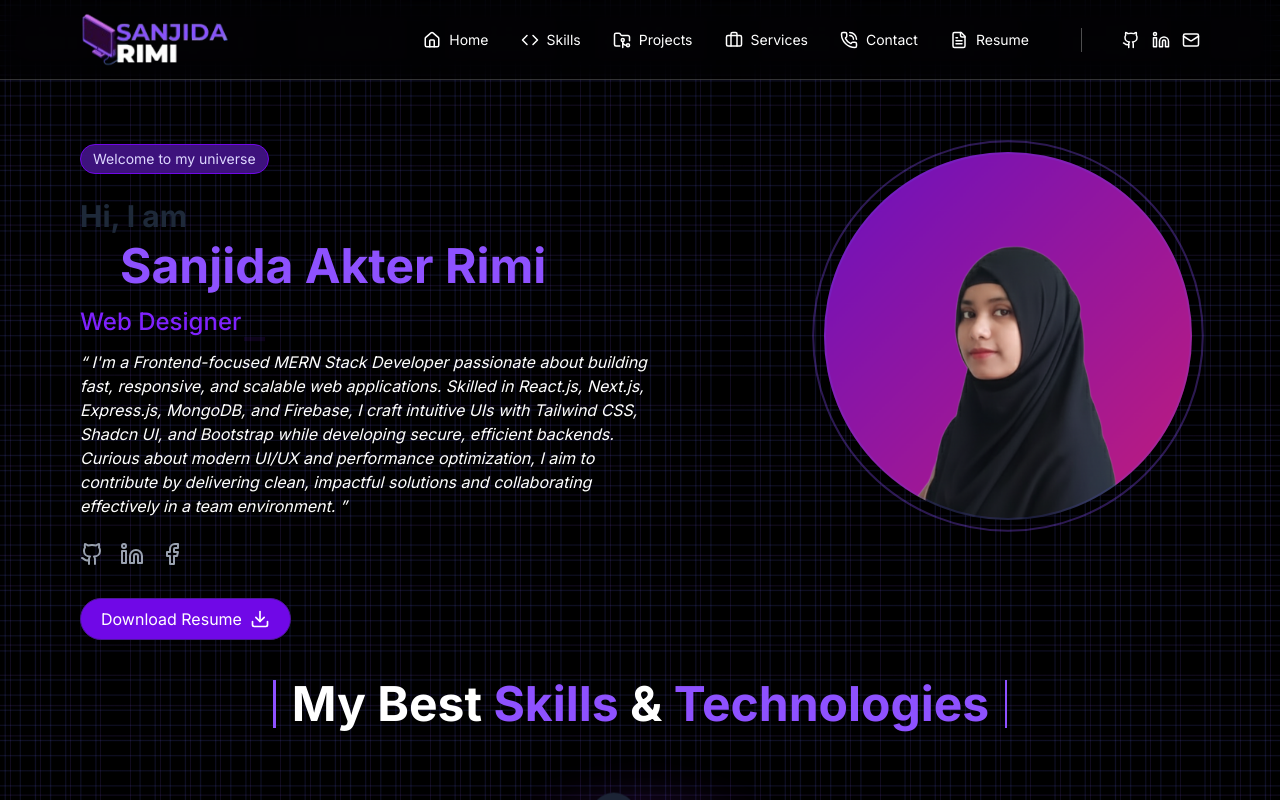
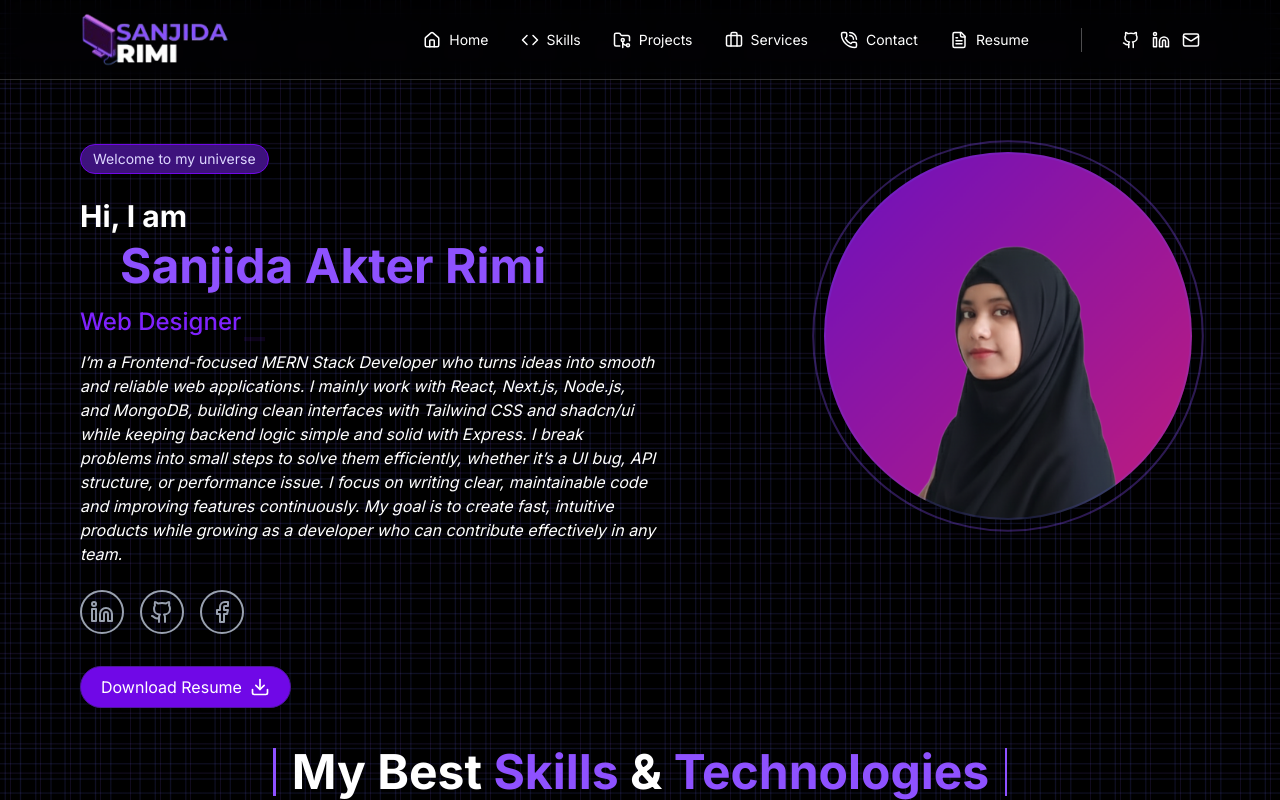
Before and after one commit to sanjidaRimi023/sanjidarimi-nextportfolio, a Next.js app: page / in a window 1280 px wide. Shown: the top 800 px of the page. Built offline with nearby package versions, Linux system fonts and the light colour scheme.

Commit message:
changes in hero section texts

```diff
--- a/src/app/components/hero-section.jsx
+++ b/src/app/components/hero-section.jsx
@@ -4,23 +4,26 @@ import React, { useState, useEffect } from "react";
 import { motion } from "framer-motion";
 import { Download, Github, Linkedin, Facebook } from "lucide-react";
 
-
 const SocialIcon = () => {
   const socialLinks = [
+    {
+      href: "https://www.linkedin.com/in/sanjida-akter-rimi711909",
+      icon: <Linkedin size={24} />,
+      label: "LinkedIn",
+      hoverColor: "hover:text-blue-500",
+    },
     {
       href: "https://github.com/sanjidaRimi023",
       icon: <Github size={24} />,
       label: "GitHub",
+      hoverColor: "hover:text-indigo-600",
     },
-    {
-      href: "https://www.linkedin.com/in/sanjida-akter-rimi711909",
-      icon: <Linkedin size={24} />,
-      label: "LinkedIn",
-    },
+
     {
       href: "https://www.facebook.com/sanjida.rimi.123653",
       icon: <Facebook size={24} />,
       label: "Facebook",
+      hoverColor: "hover:text-blue-700",
     },
   ];
 
@@ -33,7 +36,7 @@ const SocialIcon = () => {
           target="_blank"
           rel="noopener noreferrer"
           aria-label={link.label}
-          className="text-gray-400 hover:text-violet-400 transition-colors duration-300"
+          className={`text-gray-400 transition-colors duration-300 ${link.hoverColor} border-2 rounded-3xl p-2 hover:scale-105`}
         >
           {link.icon}
         </a>
@@ -41,7 +44,6 @@ const SocialIcon = () => {
     </div>
   );
 };
-
 
 const useTypewriter = ({
   words,
@@ -102,6 +104,7 @@ export default function HeroSection() {
     words: [
       "Frontend Developer",
       "Web Designer",
+      "Full Stack Developer",
       "MERN Stack Developer",
       "I build clean UI",
     ],
@@ -125,7 +128,7 @@ export default function HeroSection() {
           Welcome to my universe
         </div>
 
-        <h1 className="text-xl sm:text-2xl md:text-3xl font-semibold text-gray-800 dark:text-gray-200">
+        <h1 className="text-xl sm:text-2xl md:text-3xl font-semibold text-white">
           Hi, I am
         </h1>
 
@@ -139,14 +142,15 @@ export default function HeroSection() {
         </h2>
 
         <p className="mt-3 max-w-xl text-lg sm:text-base text-white italic">
-          “ I'm a Frontend-focused MERN Stack Developer passionate about
-          building fast, responsive, and scalable web applications. Skilled in
-          React.js, Next.js, Express.js, MongoDB, and Firebase, I craft
-          intuitive UIs with Tailwind CSS, Shadcn UI, and Bootstrap while
-          developing secure, efficient backends. Curious about modern UI/UX and
-          performance optimization, I aim to contribute by delivering clean,
-          impactful solutions and collaborating effectively in a team
-          environment. ”
+          I’m a Frontend-focused MERN Stack Developer who turns ideas into
+          smooth and reliable web applications. I mainly work with React,
+          Next.js, Node.js, and MongoDB, building clean interfaces with Tailwind
+          CSS and shadcn/ui while keeping backend logic simple and solid with
+          Express. I break problems into small steps to solve them efficiently,
+          whether it’s a UI bug, API structure, or performance issue. I focus on
+          writing clear, maintainable code and improving features continuously.
+          My goal is to create fast, intuitive products while growing as a
+          developer who can contribute effectively in any team.
         </p>
         <div className="mt-6">
           <SocialIcon />
```
Also changed, not shown: 1 other file (tests, documents, lock files or other folders).
